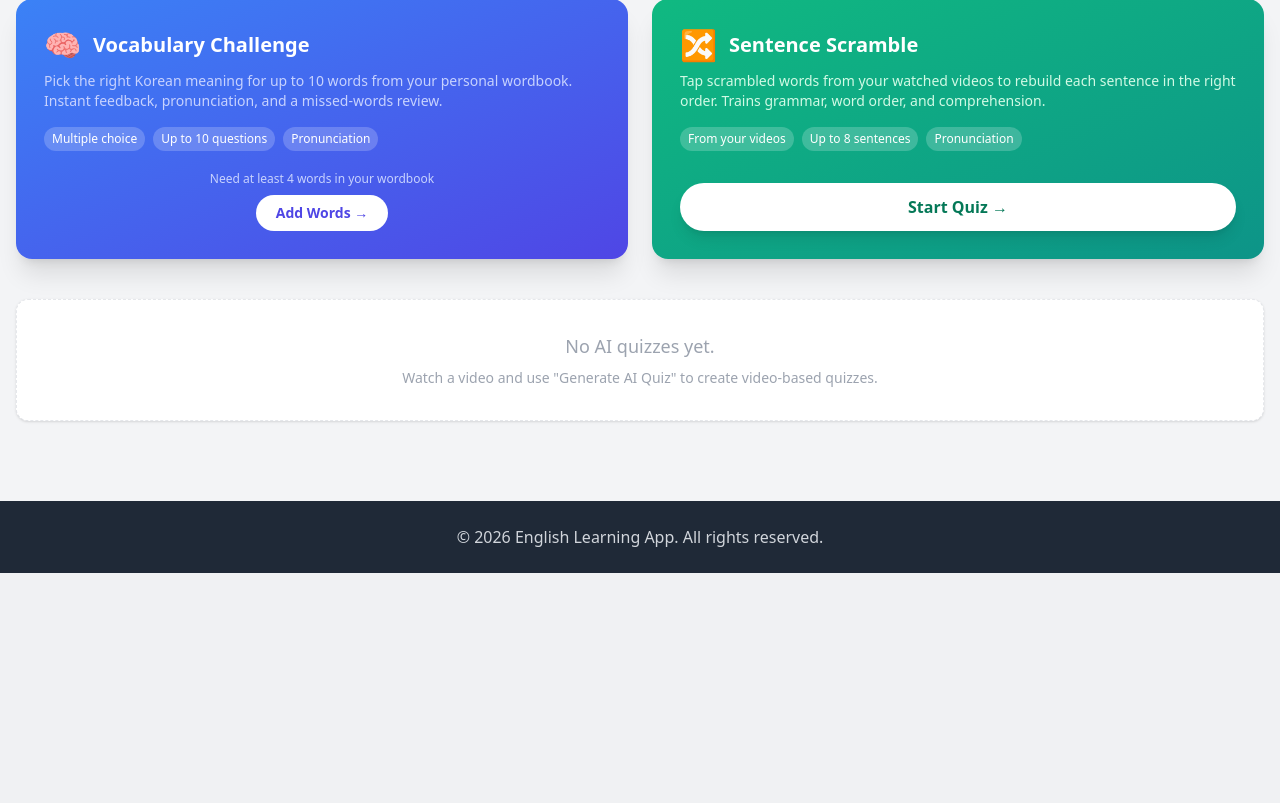
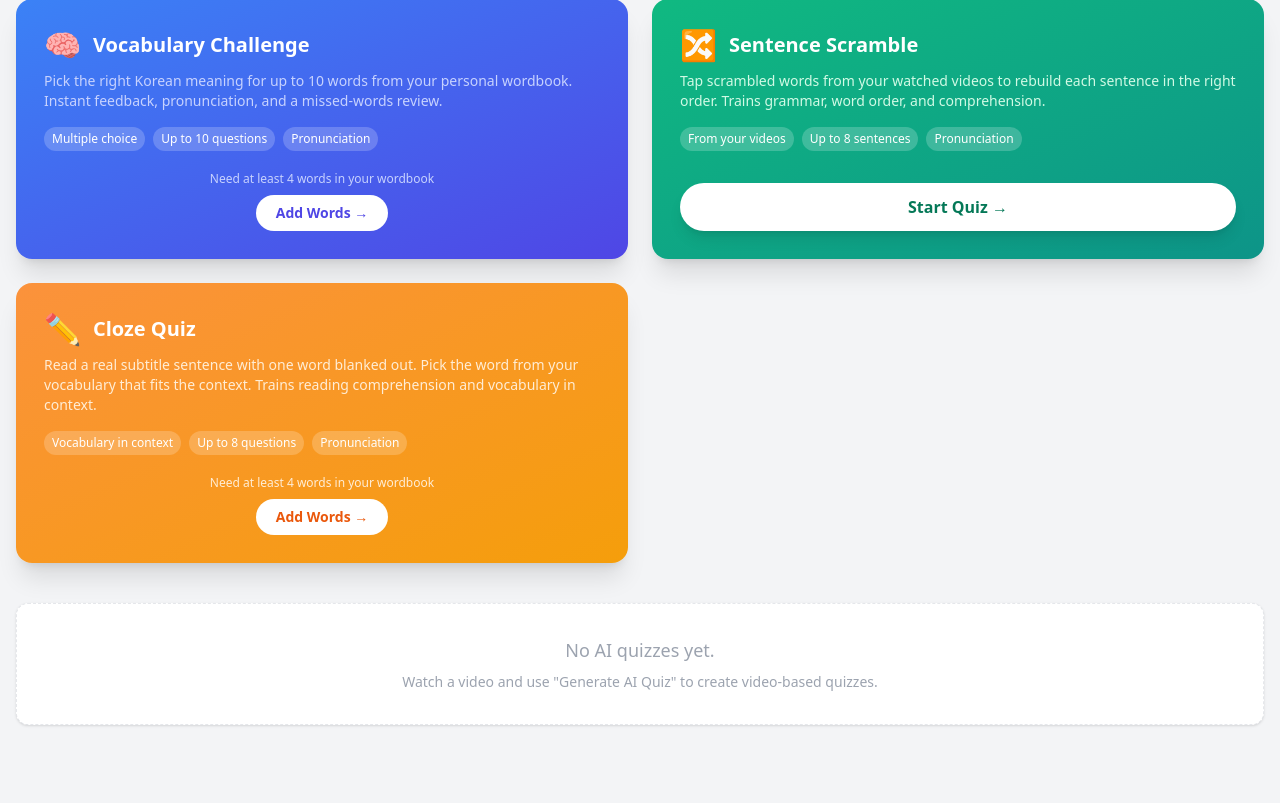
Before and after one commit to Glory-yk/english-end-app-rebuilding, a Flask app: page /quiz/ in a window 1280 px wide. Shown: the part 229-1032 px from the top of the page. Before the commit the page ends 802 px from the top, so only its background shows below. Run offline with Flask 3, Linux system fonts and the light colour scheme; a user stored in the database is signed in; tables that the repository leaves empty hold one stand-in row (values such as "Sample post"); some libraries are stand-ins or nearby versions.

Commit message:
upgrade: [quiz] cloze fill-in-the-blank quiz from real subtitle sentences
Adds a third quiz mode to the Quiz Hub: Cloze Quiz (/quiz/cloze).
Scans subtitle lines for sentences containing words from the user's
wordbook, blanks the word, and presents 4 MCQ options. Includes
auto-pronunciation, missed-sentences review panel, keyboard shortcuts
(1-4/Enter/R), and a styled orange card in the Quiz Hub index.

https://claude.ai/code/session_018NE9vFRotdouPTnUj8B8nV

```diff
--- a/english-learning-flask/app/routes/quiz.py
+++ b/english-learning-flask/app/routes/quiz.py
@@ -1,4 +1,5 @@
 import json
+import re
 import random
 from flask import Blueprint, render_template, request, redirect, url_for, flash
 from flask_login import login_required, current_user
@@ -143,3 +144,107 @@ def sentence_scramble():
         sentences_json=json.dumps(sentences, ensure_ascii=False),
         total=len(sentences),
     )
+
+
+@quiz_bp.route('/cloze')
+@login_required
+def cloze():
+    """Cloze (fill-in-the-blank) quiz: pick the vocabulary word that fits a real subtitle sentence."""
+    profile = Profile.query.filter_by(user_id=current_user.id).first()
+    if not profile:
+        flash("No profile found.", 'error')
+        return redirect(url_for('quiz.index'))
+
+    all_user_words = (
+        UserVocabulary.query
+        .filter_by(profile_id=profile.id)
+        .join(UserVocabulary.vocabulary)
+        .all()
+    )
+
+    if len(all_user_words) < 4:
+        flash("You need at least 4 words in your wordbook to take a Cloze quiz.", 'warning')
+        return redirect(url_for('quiz.index'))
+
+    # Map lowercase word -> UserVocabulary for fast lookup
+    word_to_uv = {uv.vocabulary.word.lower(): uv for uv in all_user_words}
+
+    # Fetch all subtitle lines (exclude system markers)
+    all_subs = (
+        Subtitle.query
+        .filter(~Subtitle.text.startswith('[System:'))
+        .filter(Subtitle.text != '')
+        .all()
+    )
+
+    # Shuffle so we get variety across runs
+    random.shuffle(all_subs)
+
+    questions = []
+    used_words = set()
+    _punct_re = re.compile(r"[^a-zA-Z'-]")
+
+    for sub in all_subs:
+        if len(questions) >= 8:
+            break
+        tokens = sub.text.split()
+        for token in tokens:
+            clean = _punct_re.sub('', token).lower()
+            if not clean or clean in used_words:
+                continue
+            if clean not in word_to_uv:
+                continue
+
+            uv = word_to_uv[clean]
+            used_words.add(clean)
+
+            # Build blanked sentence (replace first occurrence, case-insensitive)
+            blanked = re.sub(
+                r'(?<![a-zA-Z\'-])' + re.escape(clean) + r'(?![a-zA-Z\'-])',
+                '___',
+                sub.text.strip(),
+                count=1,
+                flags=re.IGNORECASE,
+            )
+
+            # If no blank was created (edge case), skip
+            if '___' not in blanked:
+                continue
+
+            # Distractors: other words from the wordbook (different from correct)
+            distractor_pool = [
+                uv2.vocabulary.word
+                for uv2 in all_user_words
+                if uv2.vocabulary.word.lower() != clean
+            ]
+            if len(distractor_pool) < 3:
+                continue
+
+            distractors = random.sample(distractor_pool, 3)
+            options = distractors + [uv.vocabulary.word]
+            random.shuffle(options)
+
+            questions.append({
+                'sentence': sub.text.strip(),
+                'blanked': blanked,
+                'correct': uv.vocabulary.word,
+                'meaning': uv.vocabulary.meaning_ko,
+                'phonetic': uv.vocabulary.phonetic or '',
+                'pos': uv.vocabulary.pos or '',
+                'options': options,
+            })
+            break  # one question per subtitle line
+
+    if len(questions) < 3:
+        flash(
+            "Not enough subtitle content matches your vocabulary yet. "
+            "Watch more videos and save words to unlock the Cloze Quiz!",
+            'warning',
+        )
+        return redirect(url_for('quiz.index'))
+
+    return render_template(
+        'quiz/cloze.html',
+        questions_json=json.dumps(questions, ensure_ascii=False),
+        total=len(questions),
+    )
--- a/english-learning-flask/app/templates/quiz/index.html
+++ b/english-learning-flask/app/templates/quiz/index.html
@@ -75,6 +75,40 @@
                 </a>
             </div>
 
+            <!-- Cloze Quiz -->
+            <div class="bg-gradient-to-br from-orange-400 to-amber-500 rounded-2xl shadow-xl p-7 text-white flex flex-col justify-between gap-5">
+                <div>
+                    <div class="flex items-center gap-3 mb-2">
+                        <span class="text-3xl">✏️</span>
+                        <h3 class="text-xl font-black">Cloze Quiz</h3>
+                    </div>
+                    <p class="text-orange-100 text-sm mb-4">
+                        Read a real subtitle sentence with one word blanked out.
+                        Pick the word from your vocabulary that fits the context.
+                        Trains reading comprehension and vocabulary in context.
+                    </p>
+                    <div class="flex flex-wrap gap-2 text-xs">
+                        <span class="bg-white bg-opacity-20 px-2 py-1 rounded-full">Vocabulary in context</span>
+                        <span class="bg-white bg-opacity-20 px-2 py-1 rounded-full">Up to 8 questions</span>
+                        <span class="bg-white bg-opacity-20 px-2 py-1 rounded-full">Pronunciation</span>
+                    </div>
+                </div>
+                {% if word_count >= 4 %}
+                <a href="{{ url_for('quiz.cloze') }}"
+                   class="block text-center bg-white text-orange-600 font-black py-3 px-6 rounded-full hover:bg-orange-50 transition shadow-lg">
+                    Start Quiz →
+                </a>
+                {% else %}
+                <div class="text-center">
+                    <p class="text-orange-100 text-xs mb-2">Need at least 4 words in your wordbook</p>
+                    <a href="{{ url_for('vocab.index') }}"
+                       class="inline-block bg-white text-orange-600 font-bold py-2 px-5 rounded-full hover:bg-orange-50 transition text-sm">
+                        Add Words →
+                    </a>
+                </div>
+                {% endif %}
+            </div>
+
         </div>
     </div>
 
```
Also changed, not shown: UPGRADE_LOG.md (+3 -0 lines), english-learning-flask/app/templates/quiz/cloze.html (added, +308 -0 lines).
